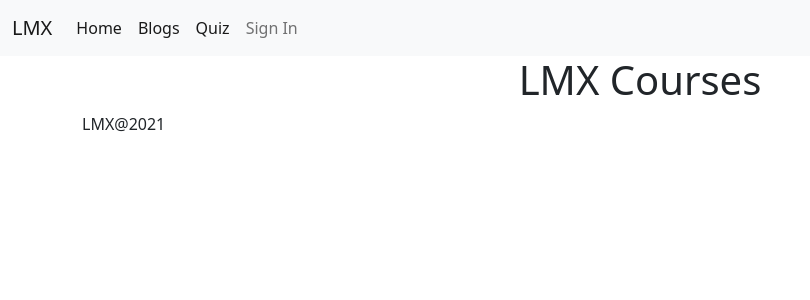
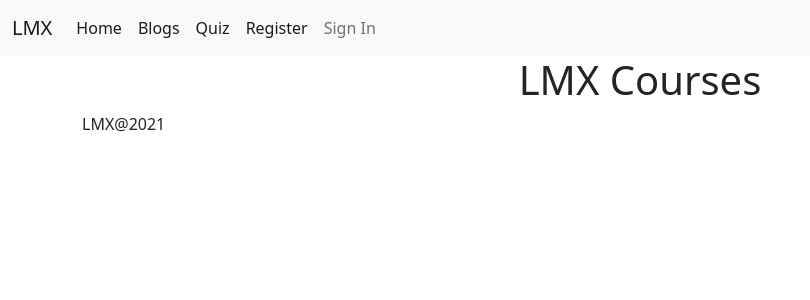
Before and after one commit to TSAI-Labs/LMX, a Django app: page / in a window 1280 px wide. Shown: the top 300 px of the page, without its empty margins (0-810 px from the left). Run offline with Django 3.2, Linux system fonts and the light colour scheme; some libraries are stand-ins or nearby versions.

Commit message:
Added register button

```diff
--- a/lms/templates/lms/lms_base.html
+++ b/lms/templates/lms/lms_base.html
@@ -44,6 +44,7 @@
                         <a href="{% url 'lms:home' %}" aria-current="page" class="nav-item nav-link active">Home</a>
                         <a href="#" class="nav-item nav-link active">Blogs</a>
                         <a href="#" class="nav-item nav-link active">Quiz</a>
+                        <a href="/account/register" class="nav-item nav-link active">Register</a>
                         {% if request.user.is_authenticated %}
                             <a href="{% url 'lms:dashboard_home' %}" class="nav-item nav-link active">Dashboard</a>
                             <a href="{% url 'lms:logout' %}" class="nav-item nav-link">Sign Out</a>
```
